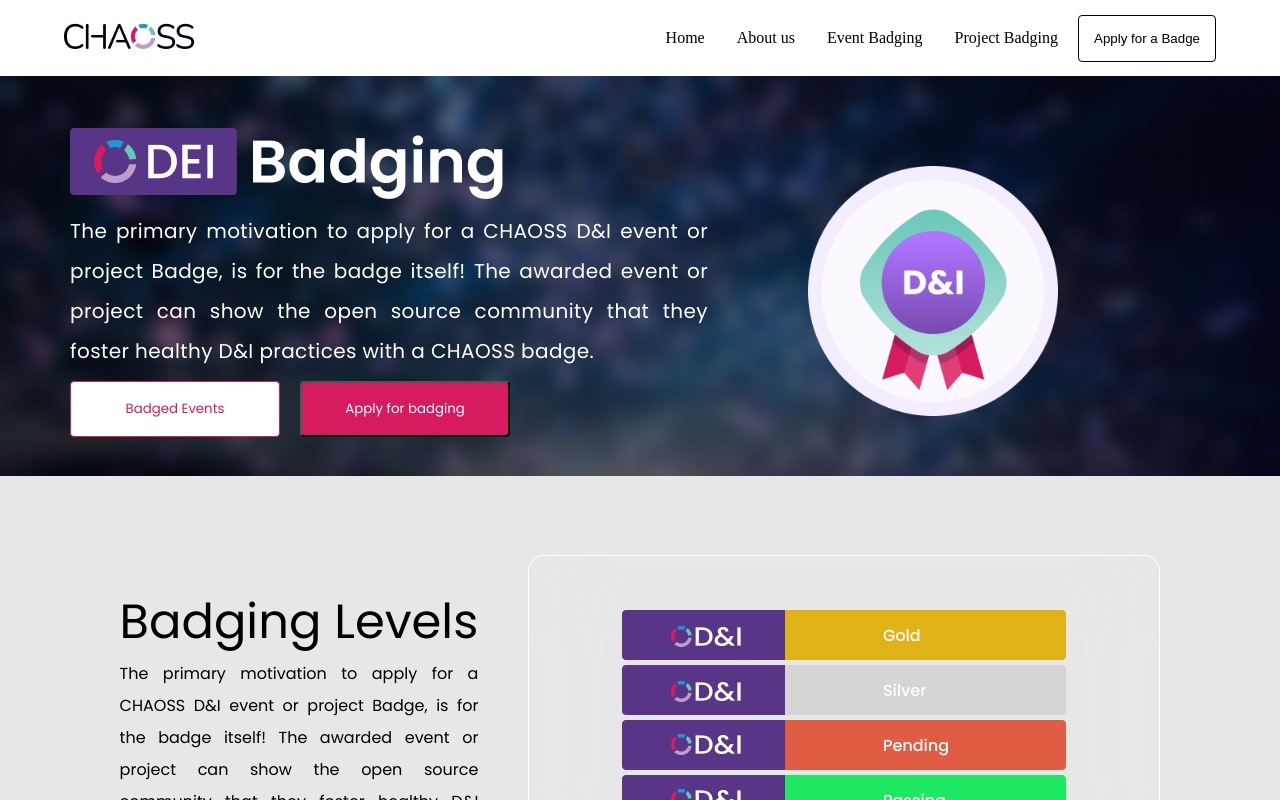
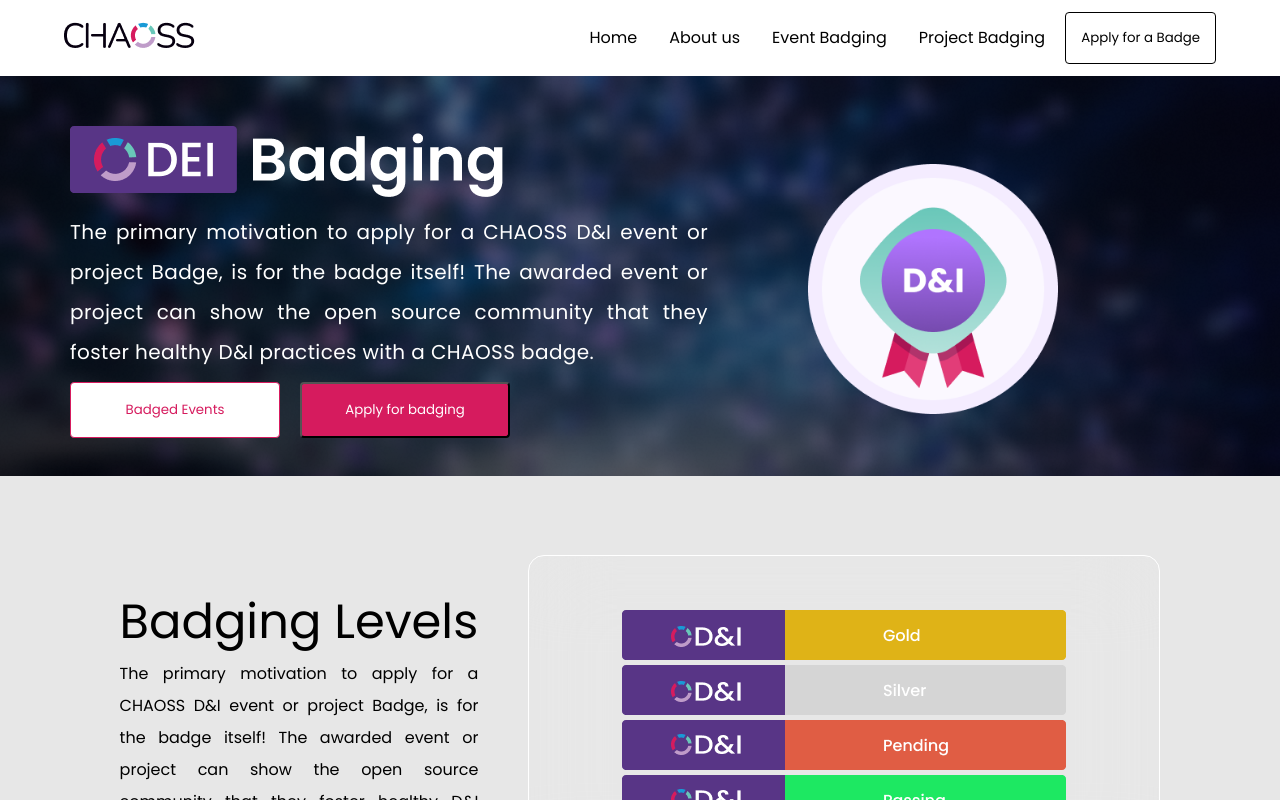
Before and after one commit to badging/eventBadging, a React app: page / in a window 1280 px wide. Shown: the top 800 px of the page. Built offline with nearby package versions, Linux system fonts and the light colour scheme.

Commit message:
add font-family

```diff
--- a/src/global.css
+++ b/src/global.css
@@ -1,3 +1,6 @@
+* > * {
+    font-family: "Poppins";
+}
 .flex-row {
     display: flex;
 }
```
